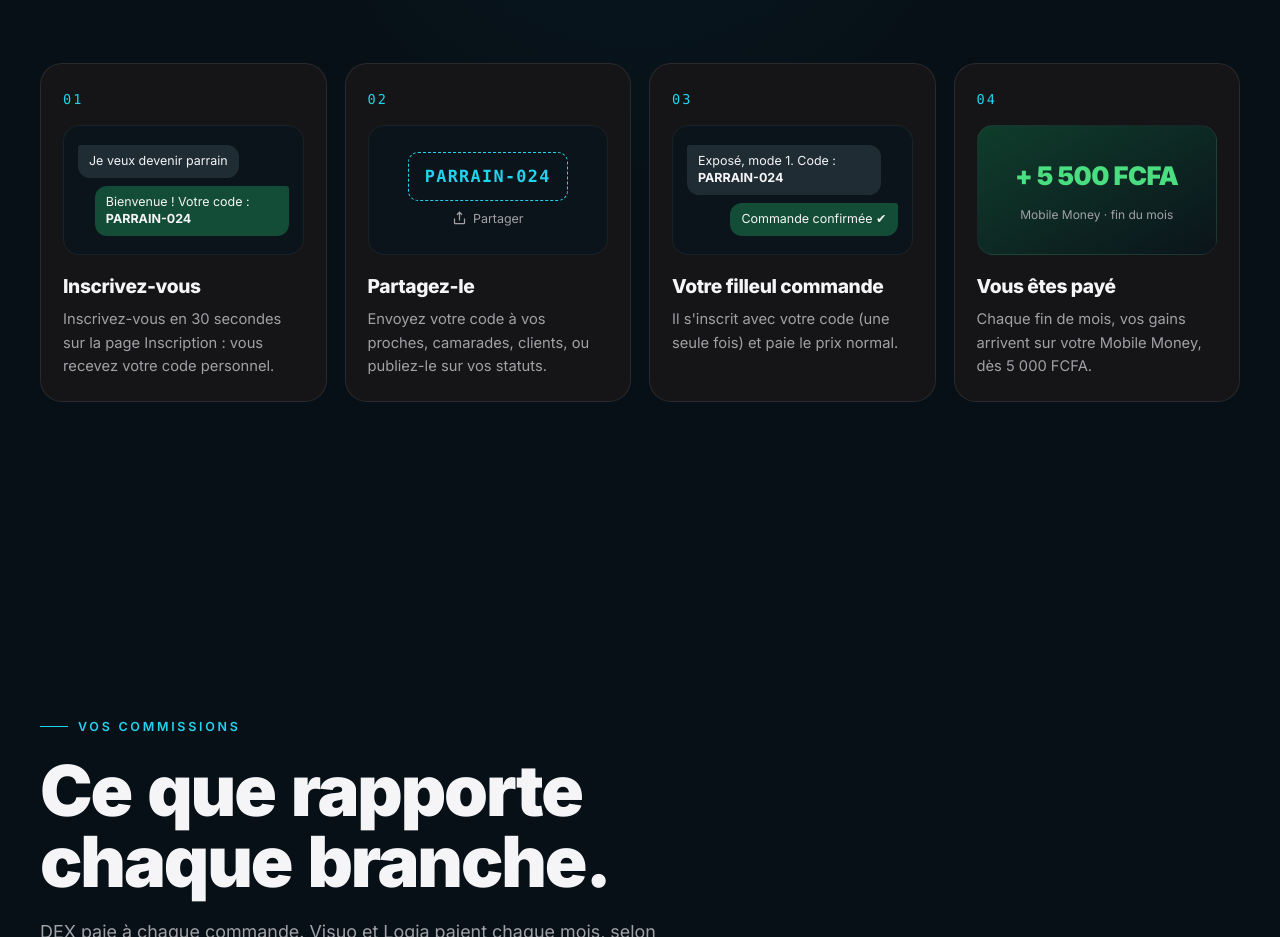
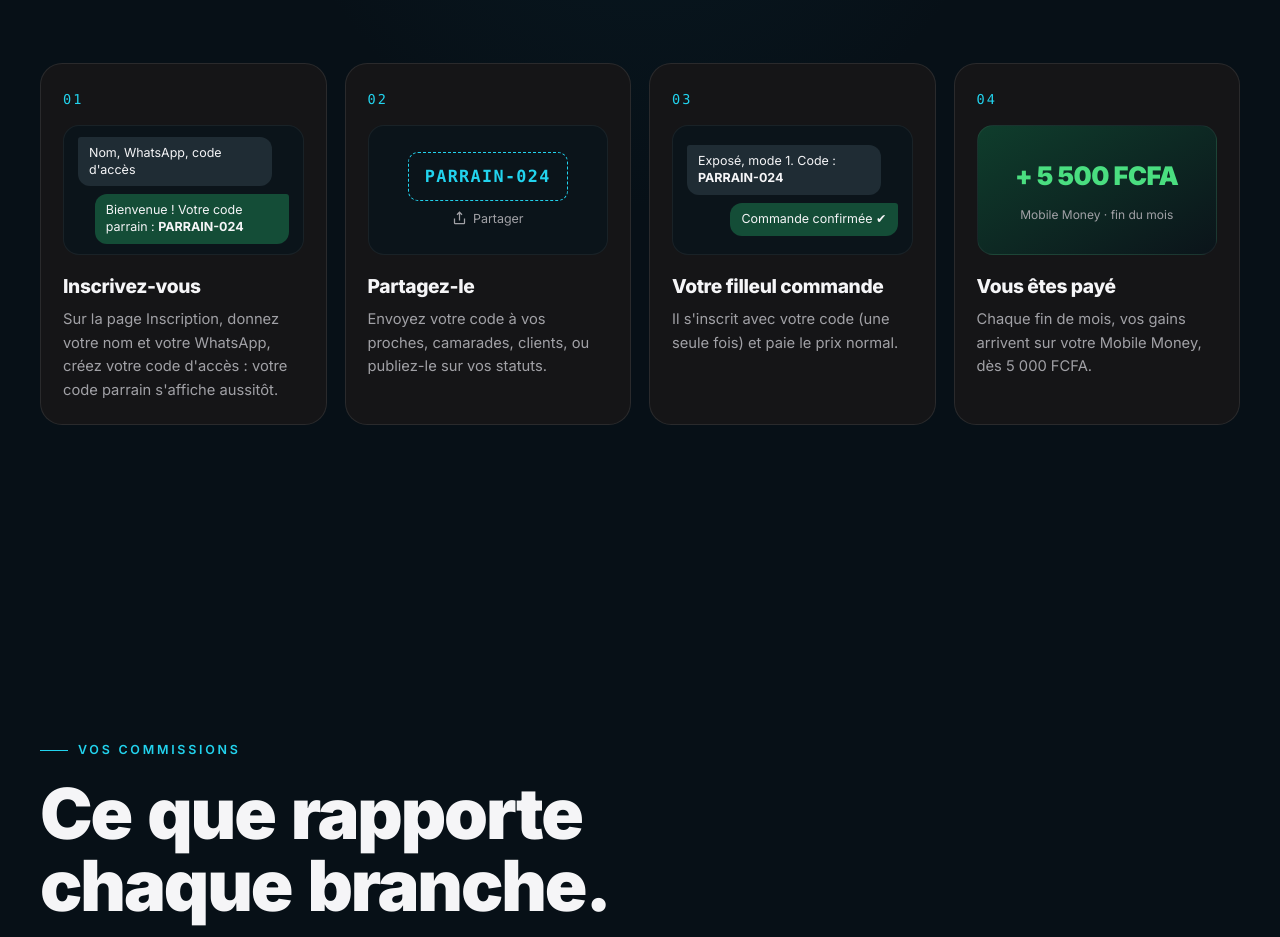
Before and after one commit to dwtsgabon/Site-DWTS-, a plain HTML site: page parrainage.html in a window 1280 px wide. Shown: the part 1920-2857 px from the top of the page. Drawn offline with nearby package versions, Linux system fonts and the light colour scheme.

Commit message:
Parrainage : étape 1 décrite avec la création du code d'accès (#8)
Claude-Session: https://claude.ai/code/session_01TU7cV84L6MBanZjeXvtZ2A

Co-authored-by: Claude <noreply@anthropic.com>

```diff
--- a/parrainage.html
+++ b/parrainage.html
@@ -105,9 +105,9 @@
         <ol class="etapes">
           <li class="etape apparait" style="--delai:0.0s">
             <span class="etape__num">01</span>
-            <div class="mini mini--chat"><span class="bulle bulle--moi">Je veux devenir parrain</span><span class="bulle bulle--dwts">Bienvenue ! Votre code : <b>PARRAIN-024</b></span></div>
+            <div class="mini mini--chat"><span class="bulle bulle--moi">Nom, WhatsApp, code d'accès</span><span class="bulle bulle--dwts">Bienvenue ! Votre code parrain : <b>PARRAIN-024</b></span></div>
             <h3>Inscrivez-vous</h3>
-            <p>Inscrivez-vous en 30 secondes sur la <a href="inscription.html">page Inscription</a> : vous recevez votre code personnel.</p>
+            <p>Sur la <a href="inscription.html">page Inscription</a>, donnez votre nom et votre WhatsApp, créez votre code d'accès : votre code parrain s'affiche aussitôt.</p>
           </li>
           <li class="etape apparait" style="--delai:0.1s">
             <span class="etape__num">02</span>
```
